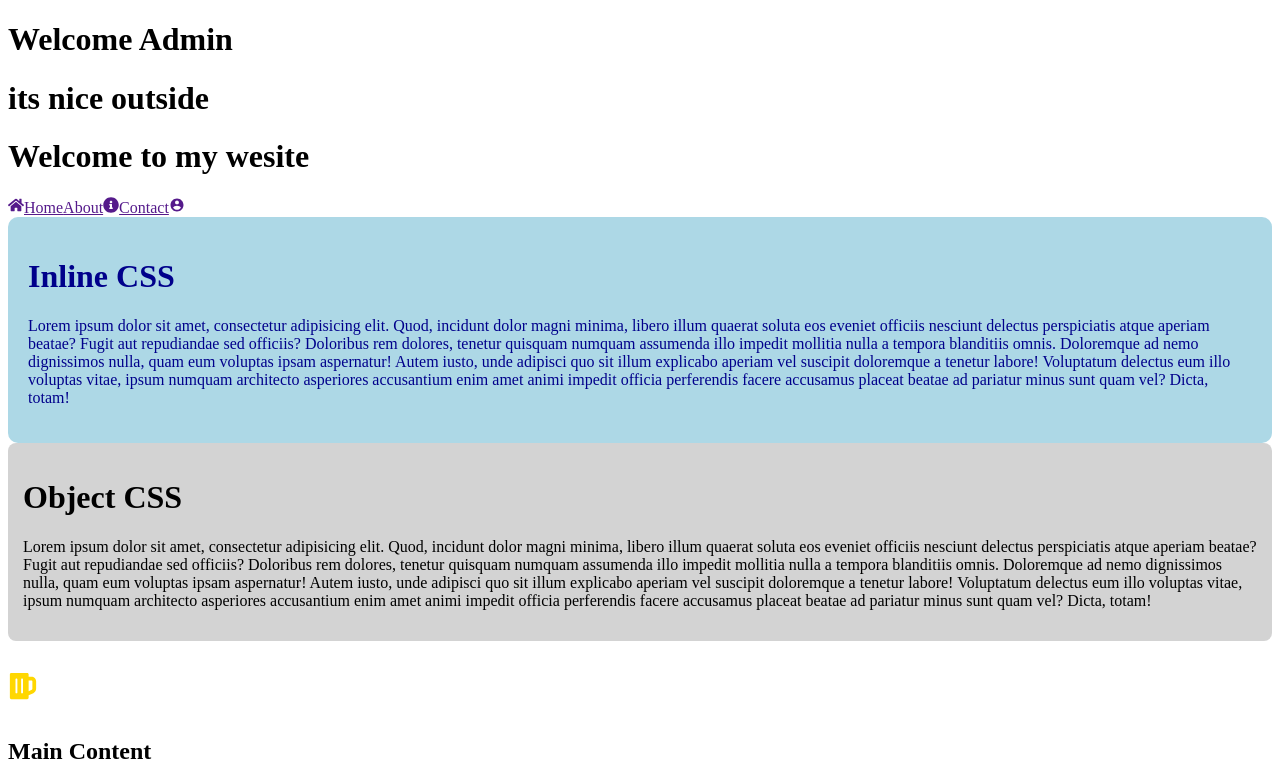
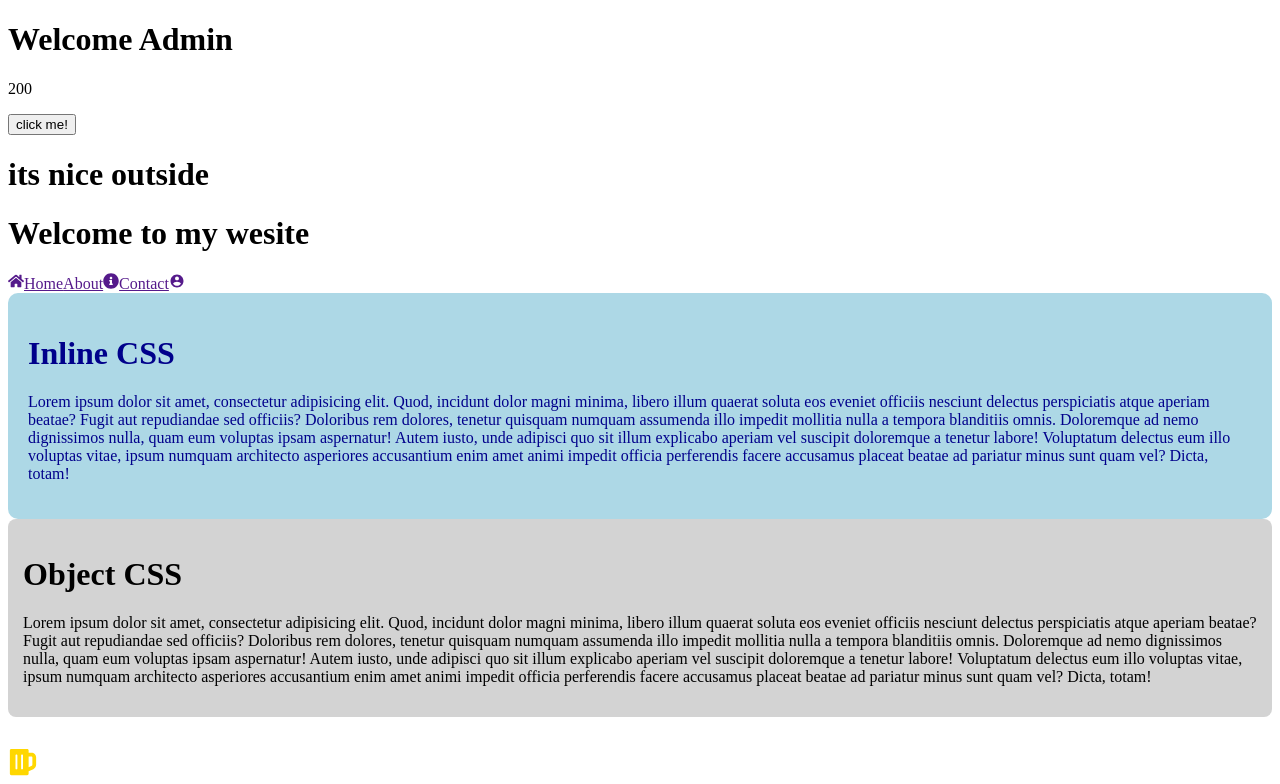
Before and after one commit to kavaskar786/code_practices, a React (Vite) app in the folder react_prac/react_huxn/: page / in a window 1280 px wide. Shown: the top 784 px of the page. Built offline with nearby package versions, Linux system fonts and the light colour scheme.

Commit message:
added few more things there

```diff
--- a/react_prac/react_huxn/src/components/Satus.jsx
+++ b/react_prac/react_huxn/src/components/Satus.jsx
@@ -1,9 +1,17 @@
+import { useState } from "react";
+
 const Satus = ({ isAdmin, isLoggedIn }) => {
+  let [x, setX] = useState(200);
+  const cngVal = () => {
+    setX(x + 100);
+  };
   return (
     <div>
       {isAdmin && isLoggedIn && <h1> Welcome Admin</h1>}
       {!isAdmin && isLoggedIn && <h1> Welcome User</h1>}
       {console.log(isAdmin, isLoggedIn)}
+      <p>{x}</p>
+      <button onClick={cngVal}>click me!</button>
     </div>
   );
 };
```
